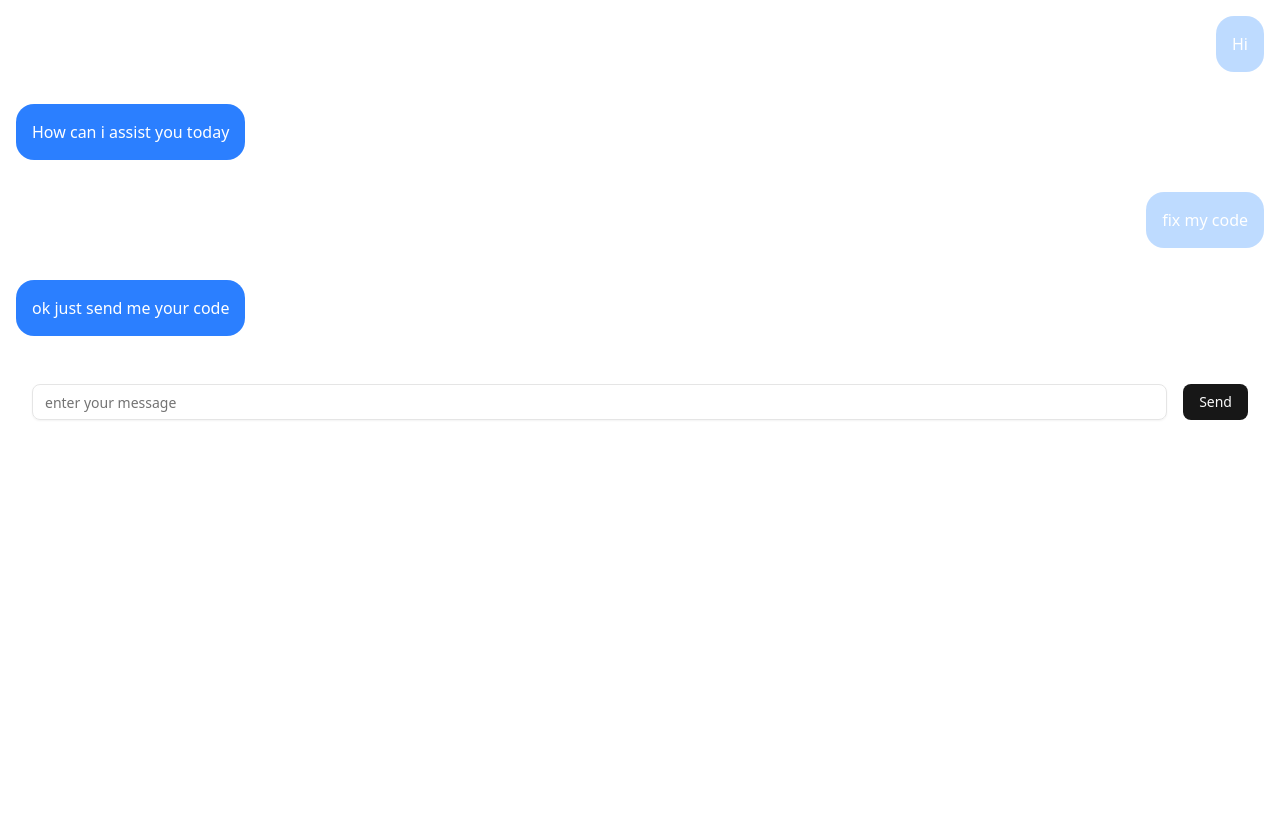
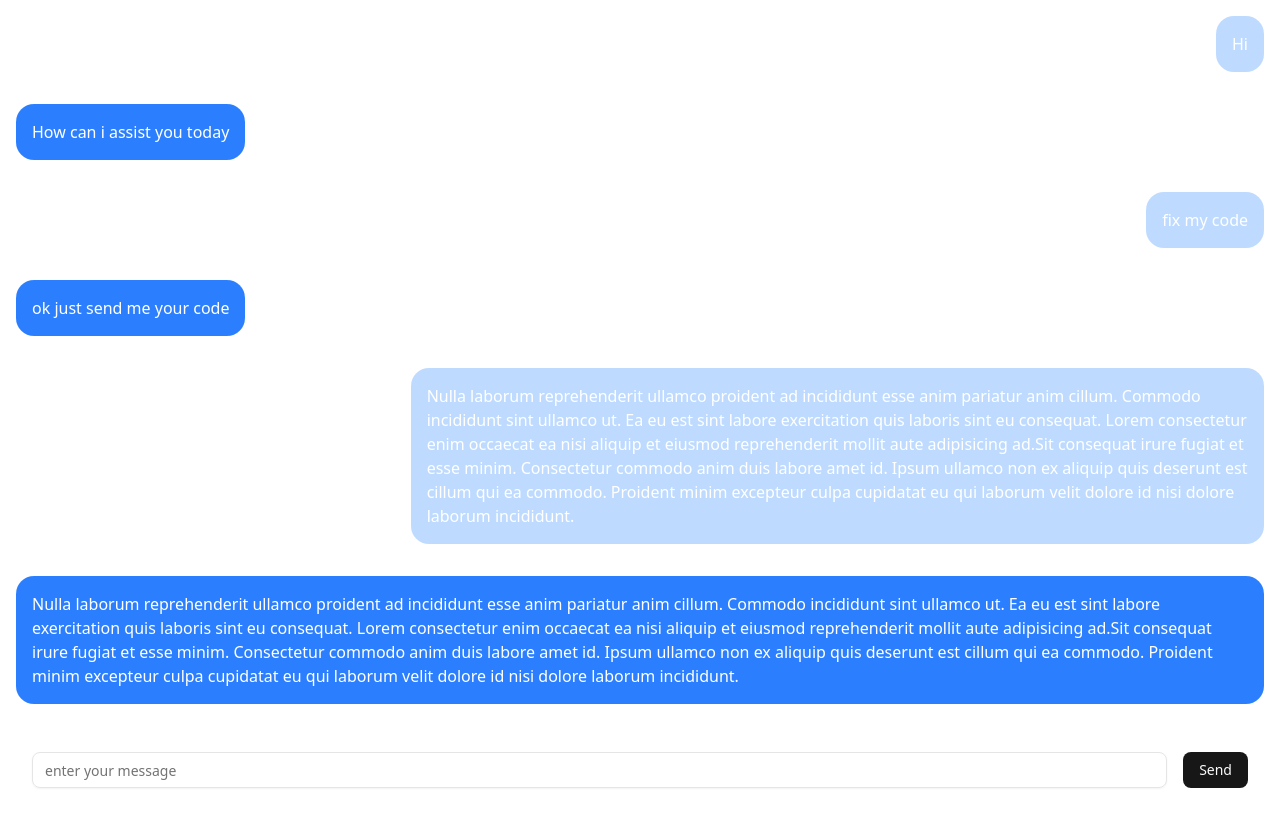
Before and after one commit to islam-heddi/Chatbot-nodejs, a React (Vite) app in the folder client/: page /chat in a window 1280 px wide. Built offline with nearby package versions, Linux system fonts and the light colour scheme.

Commit message:
client(component): make the user message take 2/3 the width of the screen

```diff
--- a/client/src/components/ChatBot.tsx
+++ b/client/src/components/ChatBot.tsx
@@ -19,6 +19,12 @@ export default function ChatBot() {
   },{
     role: "System",
     message: "ok just send me your code"
+  },{
+    role:"User",
+    message: "Nulla laborum reprehenderit ullamco proident ad incididunt esse anim pariatur anim cillum. Commodo incididunt sint ullamco ut. Ea eu est sint labore exercitation quis laboris sint eu consequat. Lorem consectetur enim occaecat ea nisi aliquip et eiusmod reprehenderit mollit aute adipisicing ad.Sit consequat irure fugiat et esse minim. Consectetur commodo anim duis labore amet id. Ipsum ullamco non ex aliquip quis deserunt est cillum qui ea commodo. Proident minim excepteur culpa cupidatat eu qui laborum velit dolore id nisi dolore laborum incididunt."
+  },{
+    role:"System",
+    message: "Nulla laborum reprehenderit ullamco proident ad incididunt esse anim pariatur anim cillum. Commodo incididunt sint ullamco ut. Ea eu est sint labore exercitation quis laboris sint eu consequat. Lorem consectetur enim occaecat ea nisi aliquip et eiusmod reprehenderit mollit aute adipisicing ad.Sit consequat irure fugiat et esse minim. Consectetur commodo anim duis labore amet id. Ipsum ullamco non ex aliquip quis deserunt est cillum qui ea commodo. Proident minim excepteur culpa cupidatat eu qui laborum velit dolore id nisi dolore laborum incididunt."
   }]
   return (
     <div className="flex flex-col">
--- a/client/src/components/Message.tsx
+++ b/client/src/components/Message.tsx
@@ -3,7 +3,7 @@ function Message({role, message}: {
     message: string
 }) {
   return (
-    <div className={`inline-flex text-white ${role=="System"? "self-start bg-blue-500": "self-end bg-blue-200"} p-4 m-4 rounded-2xl`}><p>{message}</p></div>
+    <div className={`inline-flex text-white ${role=="System"? "self-start bg-blue-500": "self-end bg-blue-200 max-w-2/3"} p-4 m-4 rounded-2xl`}><p>{message}</p></div>
   )
 }
 
```
